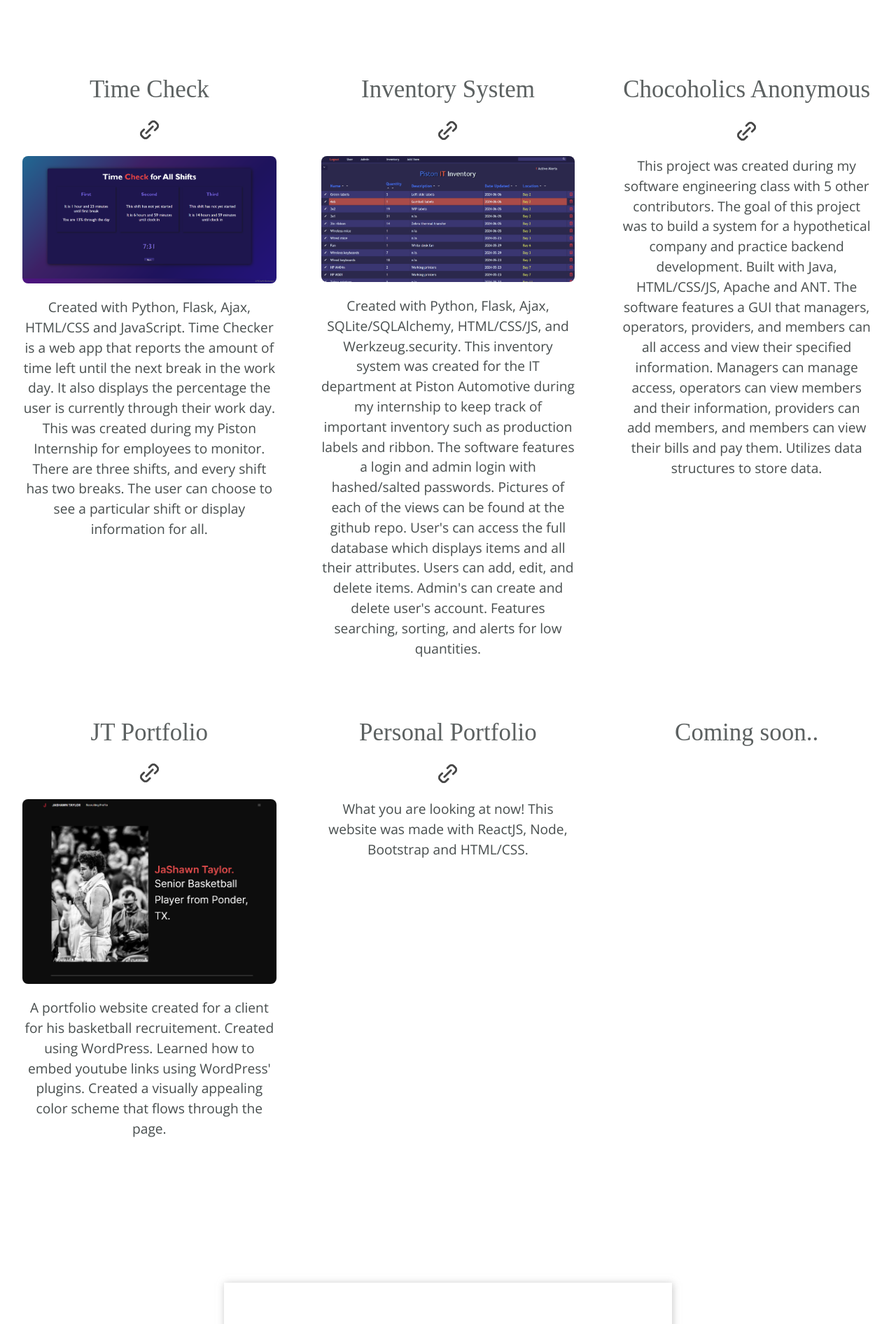
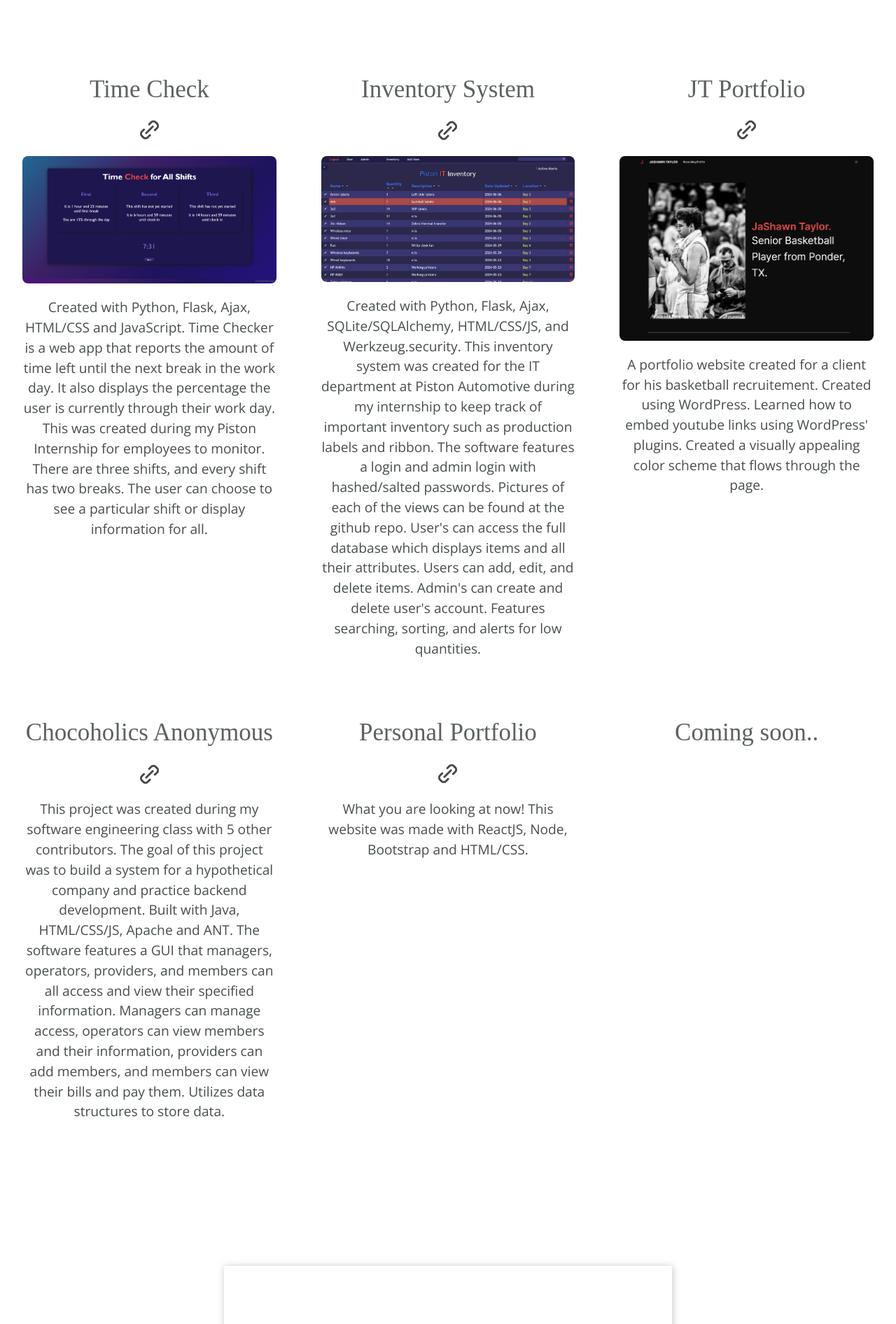
Before and after one commit to aliburkemper12/personal-portfolio, a React (Create React App) app in the folder personal-portfolio/: page / in a window 1280 px wide. Shown: the part 3928-5820 px from the top of the page at 70% size. Built offline with nearby package versions, Linux system fonts and the light colour scheme.

Commit message:
final edits 6/25

```diff
--- a/personal-portfolio/src/App.css
+++ b/personal-portfolio/src/App.css
@@ -6,6 +6,9 @@
 }
 .about-container > .row > .col-lg-10 > .row:hover {
   box-shadow: 2px 2px 10px #11a4a7;
+}
+.about-container > .row > .col-lg-10 > .row:hover > .col-lg-4 > .about-sub {
+  color: #11a4a7;
 }
 .about-container > .row > .col-lg-10 > .row > .col-lg-8 {
   display: flex;
--- a/personal-portfolio/src/pages/Home.js
+++ b/personal-portfolio/src/pages/Home.js
@@ -162,6 +162,14 @@ export default function Home() {
                     </p>
                 </div>
                 <div className="col-lg-4">
+                    <p><a className="title" href="https://jashawntaylor.com" target="_blank"><b>JT Portfolio<img className='pic' src={link} alt="link"></img></b></a></p>
+                    <img src={ jtportfolio } alt="jt-portfolio" className="preview"></img>
+                    <p>A portfolio website created for a client for his basketball recruitement. Created using WordPress. Learned how to embed youtube links using WordPress' plugins. Created a visually appealing color scheme that flows through the page.
+                    </p>
+                </div>
+            </div>
+            <div className="row">
+                <div className="col-lg-4">
                     <p><a className="title" href="https://github.com/aliburkemper12/Chocoholics-Anonymous.git" target="_blank"><b>Chocoholics Anonymous<img className='pic' src={link} alt="link"></img></b></a></p>
                     <p>This project was created during my software engineering class with 5 other contributors. The goal of this project was to build
                         a system for a hypothetical company and practice backend development.
@@ -171,14 +179,6 @@ export default function Home() {
                         operators, providers, and members can all access and view their specified information. Managers can manage access, operators
                         can view members and their information, providers can add members, and members can view their bills and pay them. Utilizes data structures
                         to store data.
-                    </p>
-                </div>
-            </div>
-            <div className="row">
-                <div className="col-lg-4">
-                    <p><a className="title" href="https://jashawntaylor.com" target="_blank"><b>JT Portfolio<img className='pic' src={link} alt="link"></img></b></a></p>
-                    <img src={ jtportfolio } alt="jt-portfolio" className="preview"></img>
-                    <p>A portfolio website created for a client for his basketball recruitement. Created using WordPress. Learned how to embed youtube links using WordPress' plugins. Created a visually appealing color scheme that flows through the page.
                     </p>
                 </div>
                 <div className="col-lg-4">
```
